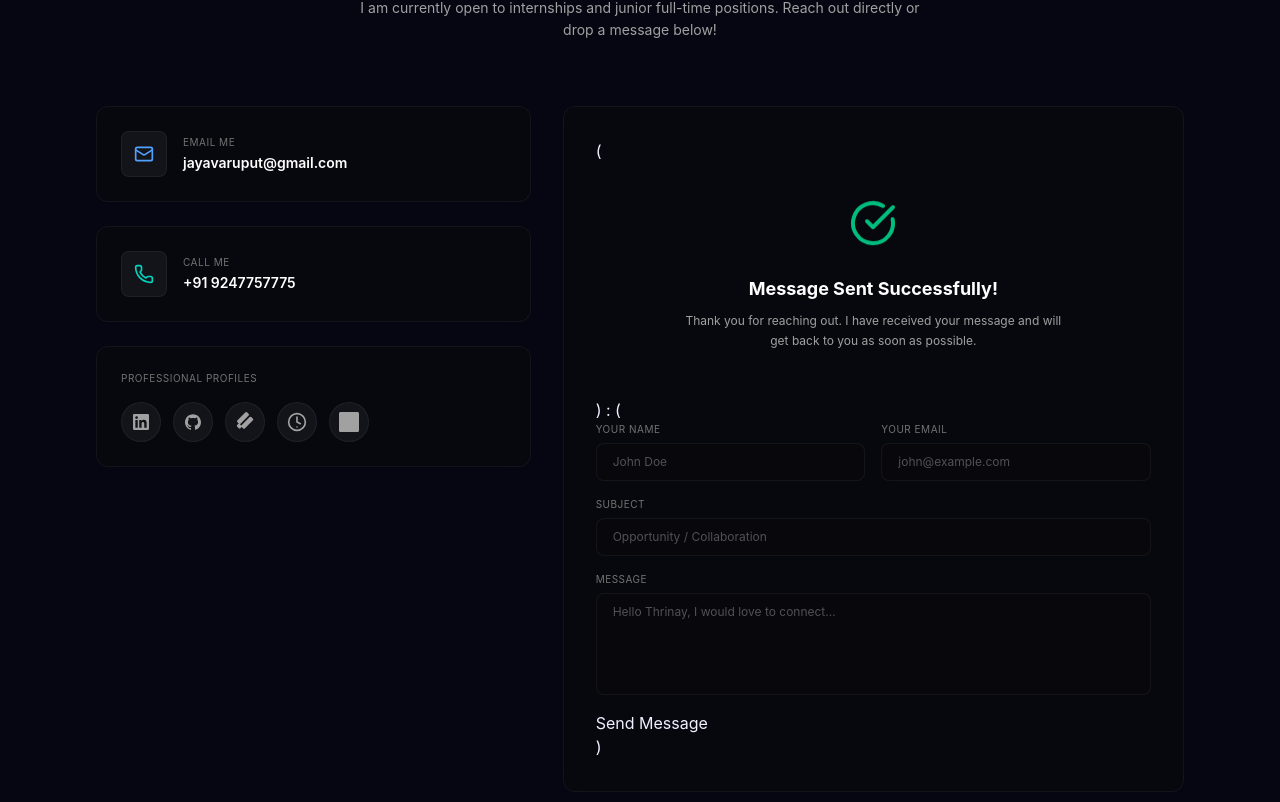
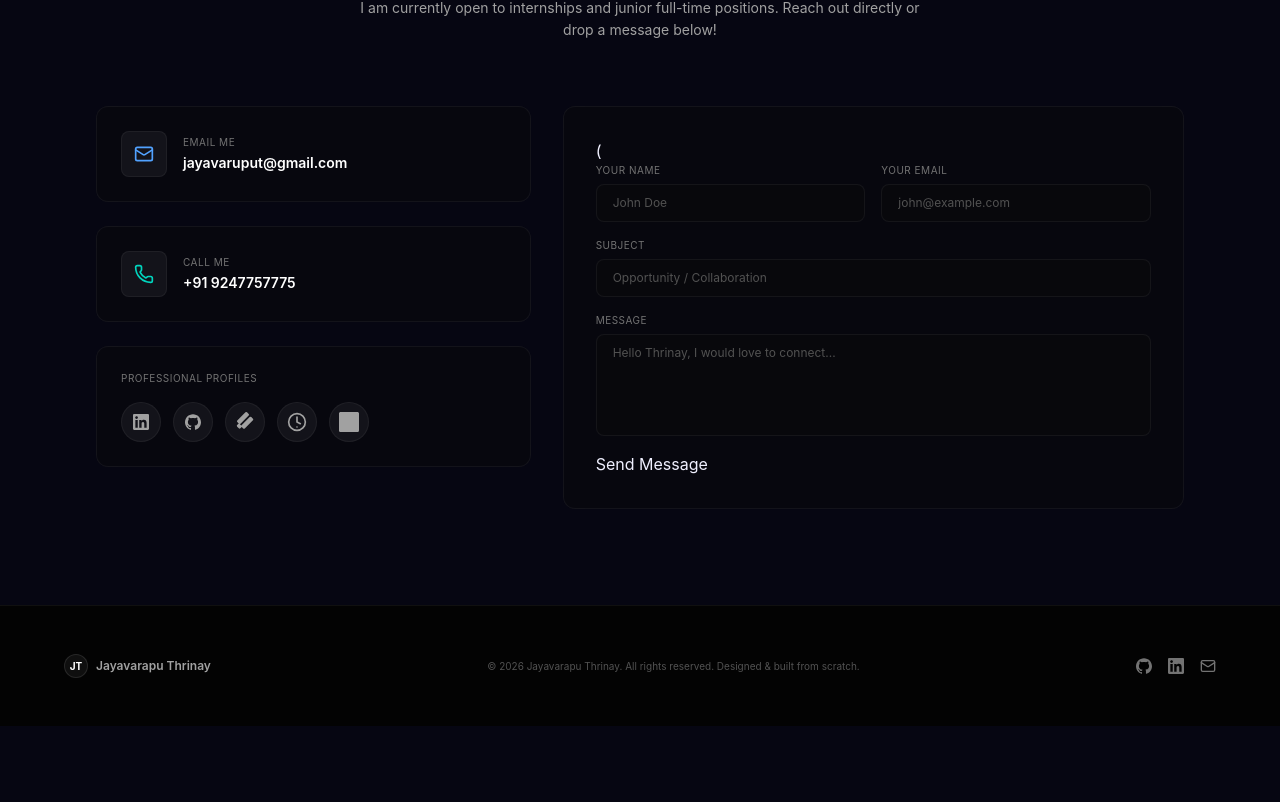
Before and after one commit to Thrinay-creator/thrinay-portfolio, a Next.js app: page / in a window 1280 px wide. Shown: the part 8198-9000 px from the top of the page. After the commit the page ends 8924 px from the top, so only its background shows below. Built offline with nearby package versions, Linux system fonts and the light colour scheme.

Commit message:
Remove old success screen

```diff
--- a/src/components/Contact.tsx
+++ b/src/components/Contact.tsx
@@ -156,19 +156,7 @@ export default function Contact() {
         {/* Contact Form */}
         <div className="lg:col-span-7">
           <SpotlightCard className="p-8" glowColor="rgba(255, 255, 255, 0.02)">
-             (
-              <motion.div
-                initial={{ opacity: 0, scale: 0.95 }}
-                animate={{ opacity: 1, scale: 1 }}
-                className="flex flex-col items-center justify-center text-center py-12"
-              >
-                <CheckCircle className="w-12 h-12 text-emerald-500 mb-4 animate-bounce" />
-                <h3 className="text-lg font-bold text-white font-sans">Message Sent Successfully!</h3>
-                <p className="text-xs text-neutral-400 mt-2 font-sans max-w-sm leading-relaxed">
-                  Thank you for reaching out. I have received your message and will get back to you as soon as possible.
-                </p>
-              </motion.div>
-            ) : (
+              (
               <form
                 action="https://formspree.io/f/mkoakvge"
                   method="POST"
@@ -244,7 +232,7 @@ export default function Contact() {
                 Send Message
               </button>
               </form>
-            )
+
           </SpotlightCard>
         </div>
 
```
